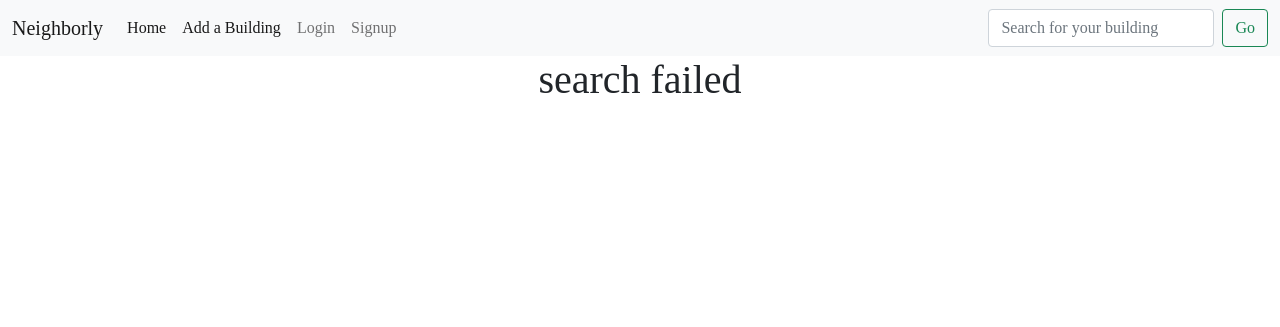
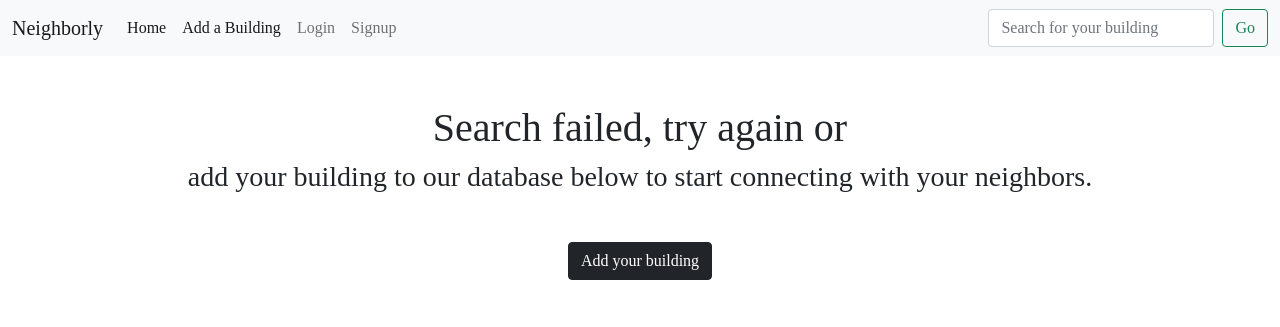
Before and after one commit to cspdevs000/neighborly, a Django app: page /search/ in a window 1280 px wide. Shown: the top 327 px of the page. Run offline with Django 4.2, Linux system fonts and the light colour scheme.

Commit message:
handled failed search

```diff
--- a/neighborly/templates/neighborly/search.html
+++ b/neighborly/templates/neighborly/search.html
@@ -13,6 +13,12 @@
 {% endfor %}
 </ul>
 {% else %}
-<h1>search failed</h1>
+<div class="p-5">
+    <h1>Search failed, try again or</h1>
+    <h3>add your building to our database below to start connecting with your neighbors.</h3>
+    <div class='d-flex justify-content-center mt-5'>
+    <a href="{% url 'addbuilding'%}" class="btn btn-dark mr-2" id="add-building-button">Add your building</a>
+    </div>
+</div>
 {% endif %}
 {% endblock content %}
```
